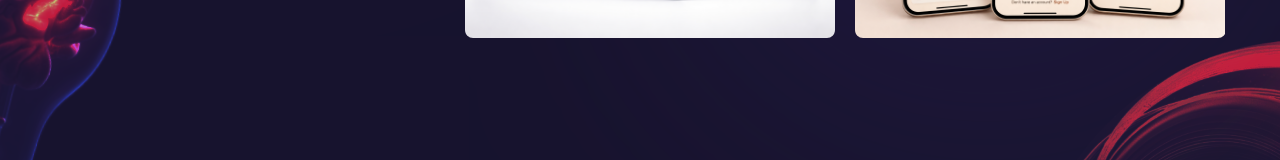
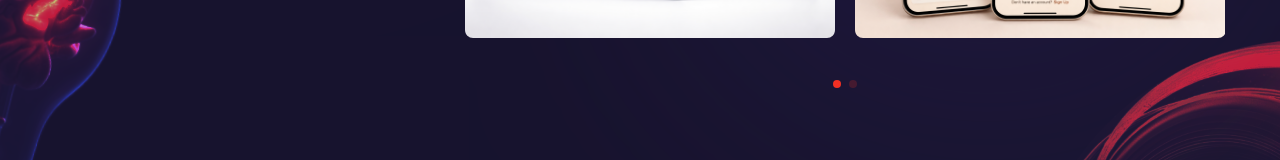
Before and after one commit to GulcinGulcu/my-portfolio, a Next.js app: page /work in a window 1280 px wide. Shown: the part 586-746 px from the top of the page. Built offline with nearby package versions, Linux system fonts and the light colour scheme.

Commit message:
feat(work): support external links in work slider

```diff
--- a/components/WorkSlider.js
+++ b/components/WorkSlider.js
@@ -10,21 +10,47 @@ const workSlides = {
           title: "Lingo",
           path: "/lingo-portfolio.png",
           slug: "lingo",
+          mode: "detail",
         },
         {
           title: "Music Rewards",
           path: "/music-rewards-portfolio.png",
           slug: "music-rewards",
+          mode: "detail",
         },
         {
           title: "Product Store",
           path: "/product-store-portfolio.png",
           slug: "product-store",
+          mode: "detail",
         },
         {
           title: "Wallet",
           path: "/wallet-portfolio.png",
-          slug: "wallet-app"
+          slug: "wallet-app",
+          mode: "detail",
+        },
+      ],
+    },
+    {
+      images: [
+        {
+          title: "Responsive Tailwind Table",
+          path: "/table-portfolio.png",
+          liveUrl: "https://tailwind-css-tawny.vercel.app/",
+          mode: "external",
+        },
+        {
+          title: "Recipe",
+          path: "/recipe-portfolio.png",
+          liveUrl: "https://recipe-app-eight-beta.vercel.app",
+          mode: "external",
+        },
+        {
+          title: "Home Page Design",
+          path: "/figma-portfolio.png",
+          liveUrl: "https://www.figma.com/proto/ANqeOrf9XYEpI1AMwFhh4h/LablabNext?node-id=3-5&t=6zIfdLRJNcHBMQAP-0&scaling=min-zoom&content-scaling=fixed&page-id=0%3A1",
+          mode: "external",
         },
       ],
     },
@@ -38,6 +64,30 @@ import "swiper/css";
 import "swiper/css/free-mode";
 import "swiper/css/pagination";
 import Link from "next/link";
+
+const CardLink = ({ image, children }) => {
+  if (image.mode === "external" && image.liveUrl) {
+    return (
+      <a
+        href={image.liveUrl}
+        target="_blank"
+        rel="noreferrer"
+        className="relative rounded-lg overflow-hidden flex items-center justify-center group"
+      >
+        {children}
+      </a>
+    );
+  }
+
+  return (
+    <Link
+      href={`/work/${image.slug}`}
+      className="relative rounded-lg overflow-hidden flex items-center justify-center group"
+    >
+      {children}
+    </Link>
+  );
+};
 
 const WorkSlider = () => {
   return (
@@ -53,11 +103,7 @@ const WorkSlider = () => {
             <div className="grid grid-cols-2 grid-rows-2 gap-5 cursor-pointer">
               {slide.images.map((image, index) => {
                 return (
-                  <Link
-                    href={`/work/${image.slug}`}
-                    key={index}
-                    className="relative rounded-lg overflow-hidden flex items-center justify-center group"
-                  >
+                  <CardLink image={image} key={index}>
                     <div className="flex justify-center items-center relative overflow-hidden group">
                       <Image
                         src={image.path}
@@ -81,7 +127,7 @@ const WorkSlider = () => {
                         </div>
                       </div>
                     </div>
-                  </Link>
+                  </CardLink>
                 );
               })}
             </div>
```
